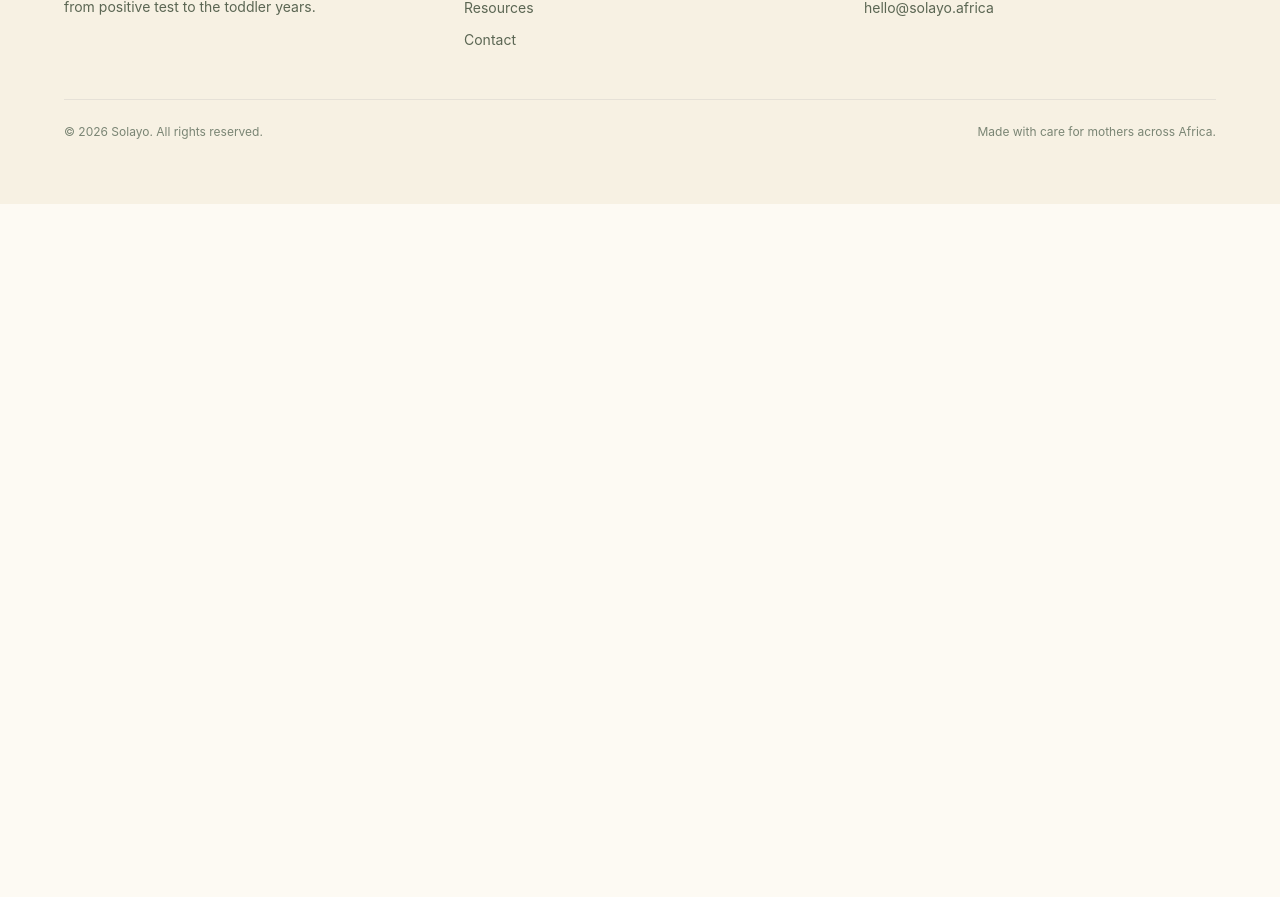
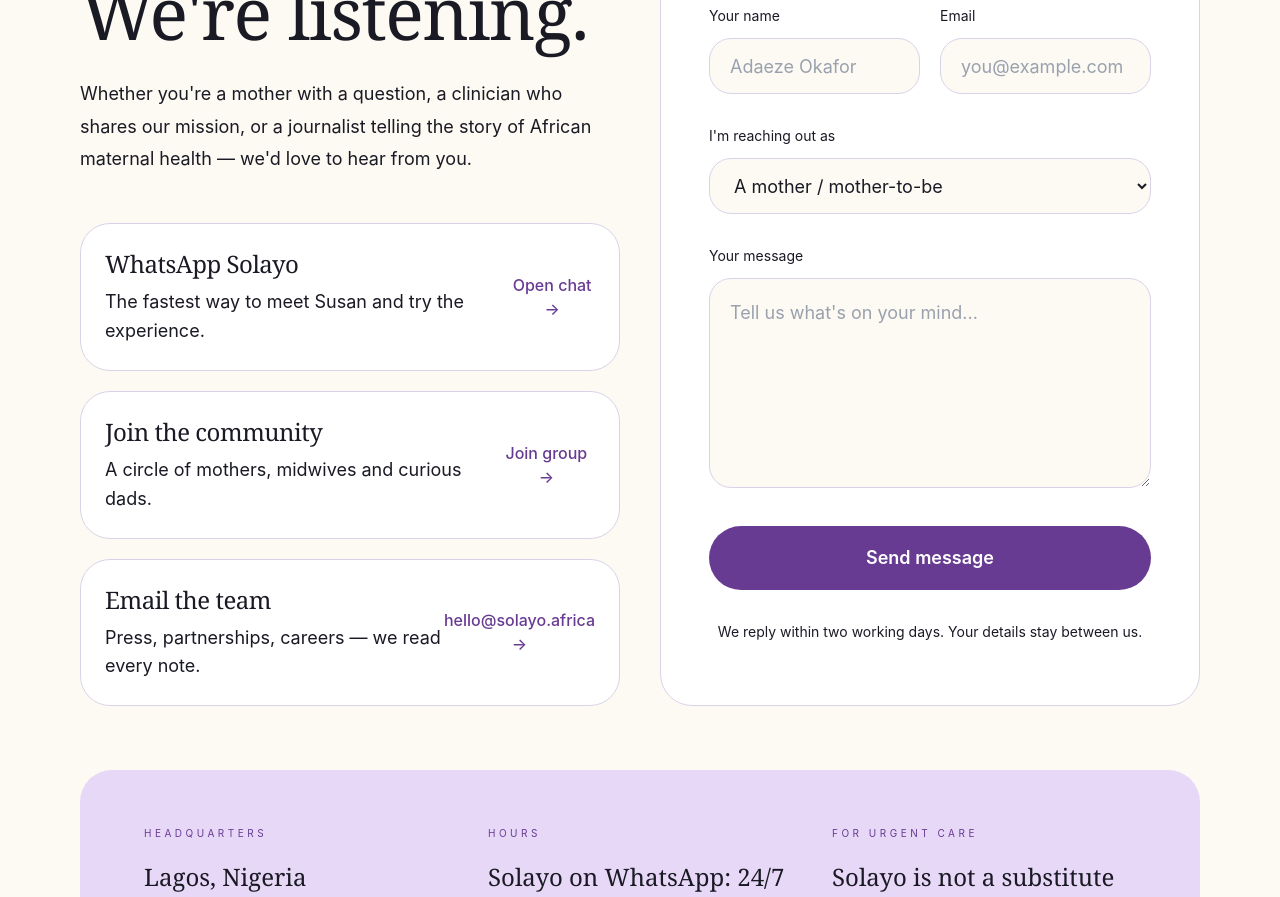
Before and after one commit to MizMelly/Solaye, a React (Vite) app: page /contact in a window 1280 px wide. Shown: the part 240-1137 px from the top of the page. Before the commit the page ends 800 px from the top, so only its background shows below. Built offline with nearby package versions, Linux system fonts and the light colour scheme.

Commit message:
solaya wellness updates

```diff
--- a/src/App.jsx
+++ b/src/App.jsx
@@ -8,6 +8,7 @@
 import AboutPage from "./pages/AboutPage";
 import Health from "./pages/Health";
 import Wellness from "./pages/Wellness";
+import ContactSection from "./pages/ContactSection";
 // import Resources from "./pages/Resources";
 // import Contact from "./pages/Contact";
 
@@ -25,6 +26,7 @@
       <Route path="/about" element={<AboutPage />} />
       <Route path="/health" element={<Health />} />
       <Route path="/wellness" element={<Wellness />} />
+        <Route path="/contact" element={<ContactSection />} />
         {/* <Route path="/resources" element={<Resources />} /> */}
         {/* <Route path="/contact" element={<Contact />} /> */}
       </Routes>
--- /dev/null
+++ b/src/pages/ContactSection.jsx
@@ -0,0 +1,192 @@
+import React from "react";
+
+function ContactSection() {
+  return (
+    <section className="bg-(--color-background) px-6 py-10 md:px-12 lg:px-20">
+      <div className="grid gap-10 lg:grid-cols-2">
+
+        {/* LEFT SIDE */}
+        <div className="flex flex-col justify-between">
+          <div>
+            <p className="mb-6 text-[10px] md:text-[11px] uppercase tracking-[0.35em] text-(--color-muted-foreground)">
+              Contact
+            </p>
+
+            <h1 className="max-w-xl font-display text-4xl md:text-6xl lg:text-7xl leading-[0.95] text-(--color-foreground)">
+              Say hello.
+              <br />
+              We're listening.
+            </h1>
+
+            <p className="mt-8 max-w-xl text-[18px] leading-[1.8] text-(--color-muted-foreground)">
+              Whether you're a mother with a question, a clinician who shares our mission,
+              or a journalist telling the story of African maternal health — we'd love to hear from you.
+            </p>
+          </div>
+
+          {/* CARDS */}
+          <div className="mt-12 space-y-5">
+            <div className="flex items-center justify-between rounded-3xl border border-[#d9d3e8] bg-white p-6">
+              <div>
+                <h3 className="font-display text-xl md:text-2xl text-(--color-foreground)">
+                  WhatsApp Solayo
+                </h3>
+                <p className="mt-2 text-[18px] leading-[1.6] text-(--color-muted-foreground)">
+                  The fastest way to meet Susan and try the experience.
+                </p>
+              </div>
+
+              <button className="text-[16px] font-medium text-(--color-primary) hover:opacity-80">
+                Open chat →
+              </button>
+            </div>
+
+            <div className="flex items-center justify-between rounded-3xl border border-[#d9d3e8] bg-white p-6">
+              <div>
+                <h3 className="font-display text-xl md:text-2xl text-(--color-foreground)">
+                  Join the community
+                </h3>
+                <p className="mt-2 text-[18px] leading-[1.6] text-(--color-muted-foreground)">
+                  A circle of mothers, midwives and curious dads.
+                </p>
+              </div>
+
+              <button className="text-[16px] font-medium text-(--color-primary) hover:opacity-80">
+                Join group →
+              </button>
+            </div>
+
+            <div className="flex items-center justify-between rounded-3xl border border-[#d9d3e8] bg-white p-6">
+              <div>
+                <h3 className="font-display text-xl md:text-2xl text-(--color-foreground)">
+                  Email the team
+                </h3>
+                <p className="mt-2 text-[18px] leading-[1.6] text-(--color-muted-foreground)">
+                  Press, partnerships, careers — we read every note.
+                </p>
+              </div>
+
+              <button className="text-[16px] font-medium text-(--color-primary) hover:opacity-80">
+                hello@solayo.africa →
+              </button>
+            </div>
+          </div>
+        </div>
+
+        {/* RIGHT SIDE */}
+        <div className="rounded-4xl border border-[#d9d3e8] bg-white p-8 md:p-12">
+          <h2 className="font-display text-3xl md:text-5xl text-(--color-foreground)">
+            Send us a note
+          </h2>
+
+          <form className="mt-10 space-y-8">
+
+            {/* NAME + EMAIL */}
+            <div className="grid gap-5 md:grid-cols-2">
+              <div>
+                <label className="mb-3 block text-sm text-(--color-muted-foreground)">
+                  Your name
+                </label>
+
+                <input
+                  type="text"
+                  placeholder="Adaeze Okafor"
+                  className="h-14 w-full rounded-2xl border border-[#d9d3e8] bg-(--color-background) px-5 text-lg outline-none placeholder:text-gray-400 focus:border-(--color-primary)"
+                />
+              </div>
+
+              <div>
+                <label className="mb-3 block text-sm text-(--color-muted-foreground)">
+                  Email
+                </label>
+
+                <input
+                  type="email"
+                  placeholder="you@example.com"
+                  className="h-14 w-full rounded-2xl border border-[#d9d3e8] bg-(--color-background) px-5 text-lg outline-none placeholder:text-gray-400 focus:border-(--color-primary)"
+                />
+              </div>
+            </div>
+
+            {/* SELECT */}
+            <div>
+              <label className="mb-3 block text-sm text-(--color-muted-foreground)">
+                I'm reaching out as
+              </label>
+
+              <select className="h-14 w-full rounded-2xl border border-[#d9d3e8] bg-(--color-background) px-5 text-lg outline-none focus:border-(--color-primary)">
+                <option>A mother / mother-to-be</option>
+                <option>Clinician</option>
+                <option>Journalist</option>
+                <option>Partner</option>
+              </select>
+            </div>
+
+            {/* MESSAGE */}
+            <div>
+              <label className="mb-3 block text-sm text-(--color-muted-foreground)">
+                Your message
+              </label>
+
+              <textarea
+                rows={6}
+                placeholder="Tell us what's on your mind..."
+                className="w-full rounded-2xl border border-[#d9d3e8] bg-(--color-background) p-5 text-lg outline-none placeholder:text-gray-400 focus:border-(--color-primary)"
+              />
+            </div>
+
+            {/* BUTTON */}
+            <button
+              type="submit"
+              className="flex h-16 w-full items-center justify-center rounded-full bg-(--color-primary) text-lg font-semibold text-white transition hover:opacity-90"
+            >
+              Send message
+            </button>
+
+            <p className="text-center text-sm text-(--color-muted-foreground)">
+              We reply within two working days. Your details stay between us.
+            </p>
+
+          </form>
+        </div>
+      </div>
+
+      {/* BOTTOM INFO SECTION */}
+      <div className="mt-16 rounded-4xl bg-[#e8d8f7] px-8 py-10 md:px-16 md:py-14">
+        <div className="grid gap-10 md:grid-cols-3">
+
+          <div>
+            <p className="mb-5 text-[10px] uppercase tracking-[0.35em] text-(--color-primary)">
+              Headquarters
+            </p>
+            <p className="text-2xl font-display text-(--color-foreground)">
+              Lagos, Nigeria
+            </p>
+          </div>
+
+          <div>
+            <p className="mb-5 text-[10px] uppercase tracking-[0.35em] text-(--color-primary)">
+              Hours
+            </p>
+            <div className="space-y-2 text-2xl font-display text-(--color-foreground)">
+              <p>Solayo on WhatsApp: 24/7</p>
+              <p>Team replies: Mon–Fri, 9am–6pm WAT</p>
+            </div>
+          </div>
+
+          <div>
+            <p className="mb-5 text-[10px] uppercase tracking-[0.35em] text-(--color-primary)">
+              For urgent care
+            </p>
+            <p className="text-2xl font-display text-(--color-foreground)">
+              Solayo is not a substitute for emergency services. Please contact your local provider.
+            </p>
+          </div>
+
+        </div>
+      </div>
+    </section>
+  );
+}
+
+export default ContactSection;
```
